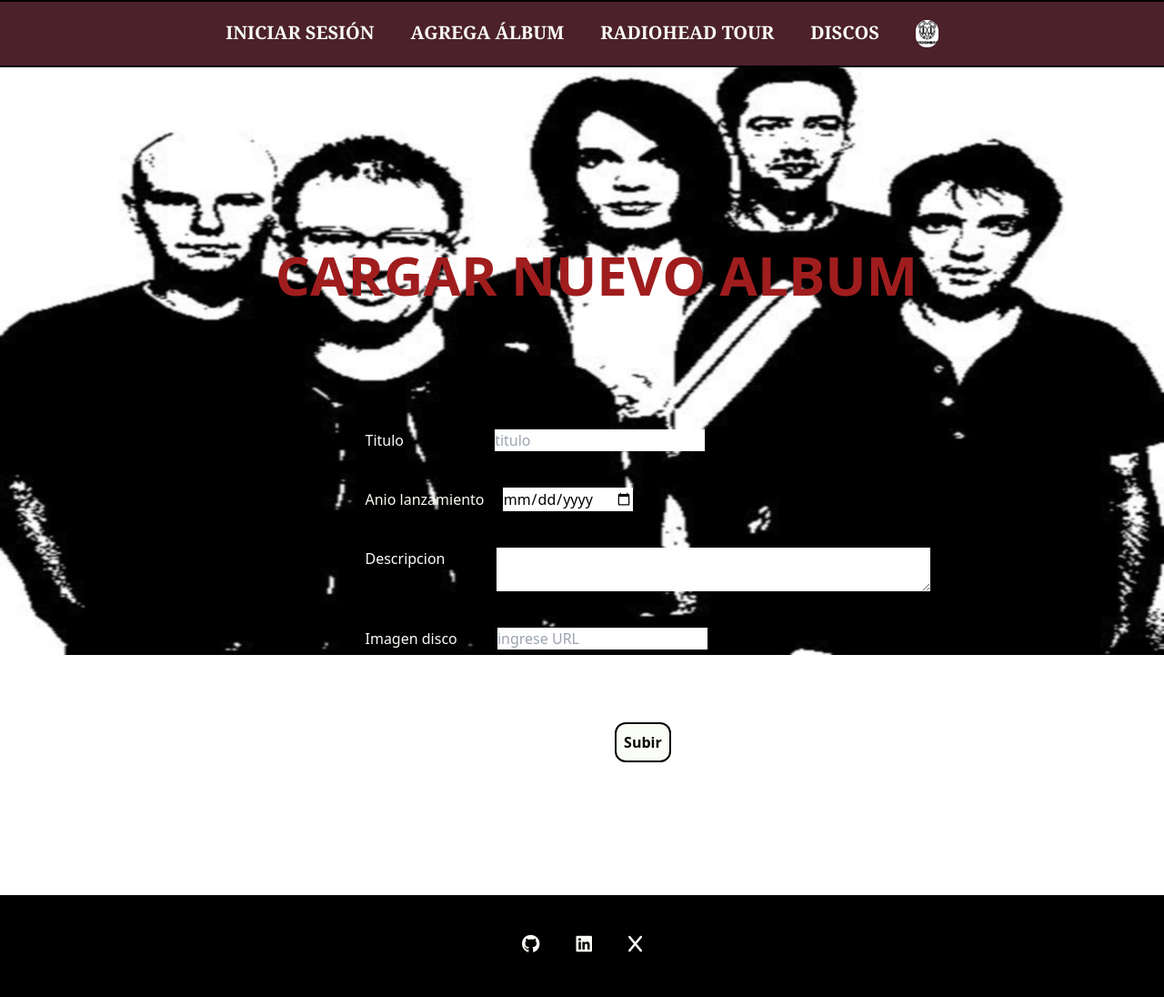
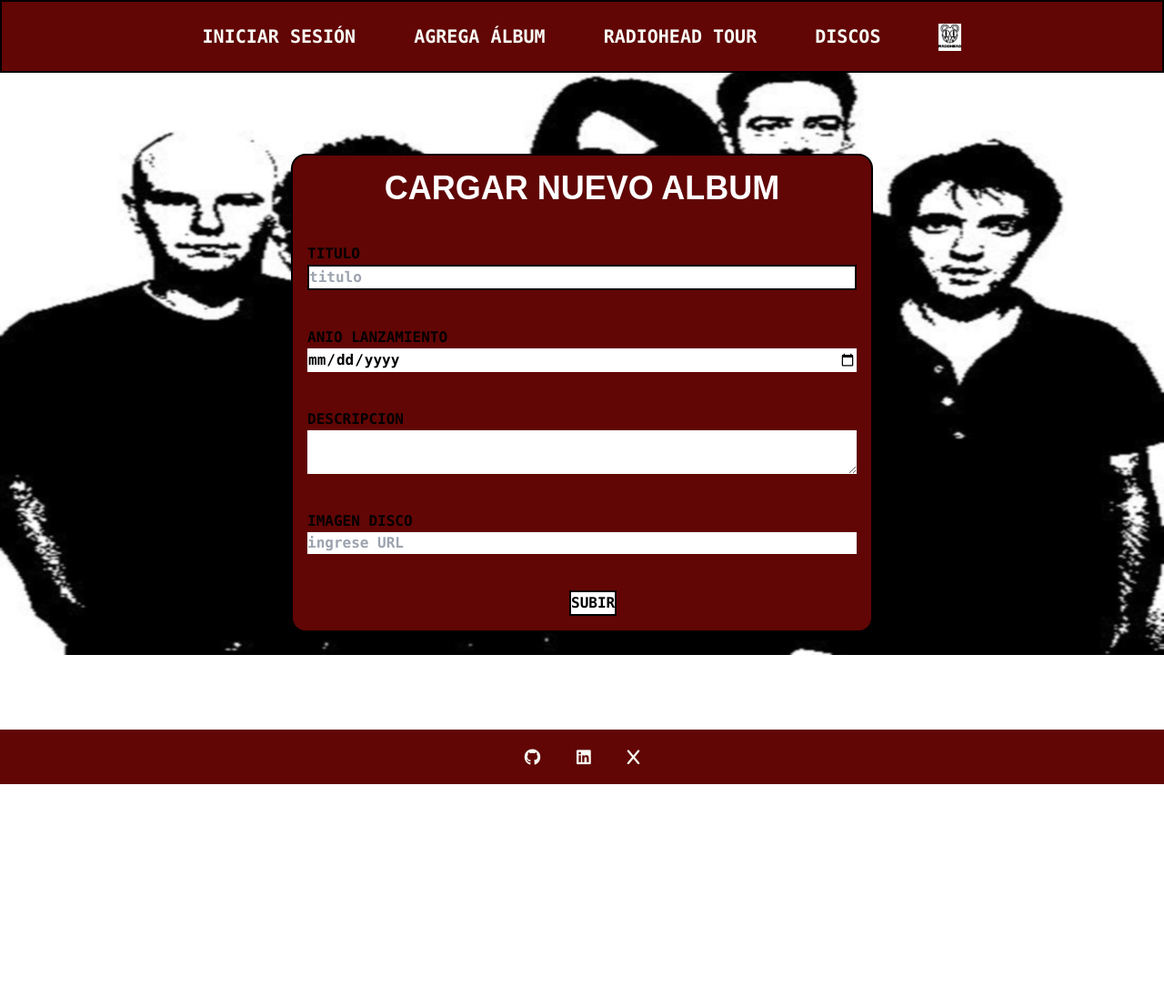
Before and after one commit to nicolasCaceresCragaris/plataformaDisco, a plain HTML site: page front/addAlbum/addAlbum.html in a window 1280 px wide. Shown: the whole page at 91% size. After the commit the page ends 862 px from the top, so only its background shows below. Drawn offline with nearby package versions, Linux system fonts and the light colour scheme; a web font is replaced by a local one.

Commit message:
Add album modificado

```diff
--- a/front/addAlbum/addAlbum.html
+++ b/front/addAlbum/addAlbum.html
@@ -2,9 +2,13 @@
 <html lang="en">
 <head>
     <link rel="stylesheet" type="text/css" href="../styles.css">
+    <link rel ="icon" type="image/x-icon" href="../src/favicon.png">
+
+
     <script src="https://cdn.tailwindcss.com"></script>
     <meta charset="UTF-8">
     <meta name="viewport" content="width=device-width, initial-scale=1.0">
+
     <script src="https://kit.fontawesome.com/836edb2b34.js" crossorigin="anonymous"></script>
     <script src="https://cdn.jsdelivr.net/npm/sweetalert"></script>
 
@@ -12,72 +16,74 @@
     <link rel="preconnect" href="https://fonts.googleapis.com">
     <link rel="preconnect" href="https://fonts.gstatic.com" crossorigin>
     <link href="https://fonts.googleaps.com/css2?family=Rubik+Scribble&display=swap" rel="stylesheet">
-
     <link href="https://fonts.googleapis.com/css2?family=Noto+Serif:ital,wght@0,100..900;1,100..900&family=Rubik+Scribble&display=swap" rel="stylesheet">
-
+    <link href="https://fonts.googleapis.com/css2?family=Poetsen+One&display=swap" rel="stylesheet">
     <title>Subir album</title>
 </head>
 <body>
 
 
 
-    <div class=" fixed flex flex-row justify-center gap-10 py-5 bg-[#4C212A]
-        text-[#FAFDF6] text-xl font-bold
-        uppercase border-y-2 border-solid border-black w-full">
+    <div class="fixed flex border-solid border-black border-2 h-28 sm:h-20 md:h-20 lg:h-20 w-full top-0
+        justify-center  md:text-xl
+        bg-[#610605] text-[#FAFDF6] z-40">
 
-        <ul class="flex flex-none gap-10">
-
-           <a href="../login/login.html" class="hover:text-2xl hover:text-[#DFDFDF]"><li>Iniciar sesión</li></a>
-           <a href="addAlbum.html"  class="hover:text-2xl hover:text-[#DFDFDF]"><li>Agrega álbum</li></a>
-           <a href="../tour/tour.html"  class="hover:text-2xl hover:text-[#DFDFDF]"><li>Radiohead Tour</li></a>
-           <a href="../discos/discos.html"  class="hover:text-2xl hover:text-[#DFDFDF]"><li>Discos</li></a>
+        <ul class="grid grid-rows-2 grid-flow-col font-mono uppercase text-xl font-bold gap-8 pb-8 md:flex md:flex-row md:mt-6 md:space-x-8 md:text-xl">
+            <a href="../login/login.html"class="hover:text-2xl"><li>Iniciar sesión</li></a>
+            <a href="addAlbum.html"  class="hover:text-2xl "><li>Agrega álbum</li></a>
+            <a href="../tour/tour.html" class="hover:text-2xl"><li>Radiohead Tour</li></a>
+            <a href="../discos/discos.html" class="hover:text-2xl"><li>Discos</li></a>
+            <a href="../index.html"><li><img src="../src/favicon.png" width="25px" height="25px" class=""></li></a>
         </ul>
-
-        <a href="../index.html"><img src="../src/favicon.png" width="25px" height="25px" class="rounded-xl"></a>
 
     </div>
 
 
 
 
-            <div class="flex justify-center caja w-full h-max max-w-full max-h-full p-40">
-
-                <div class=" grid grid-cols-1 max-w-full max-h-full  w-1/4 h-96 mt-60 p-4 place-items-center text-[#FAFDF6] ">
-
-                    <form class="grid  m-2 p-2 gap-y-10  space-x-28 ml-10" action="">
-
-                        <h1 class="text-center text-[#A01D1E] font-bold text-6xl uppercase mb-20 -mt-40">Cargar nuevo album</h1>
+    <div class="caja h-screen w-full flex flex-col justify-center items-center ">
 
 
-                        <label for="titulo" class="capitalize">titulo
-                            <input class="ml-24 text-black"type="text" placeholder="titulo" name="titulo">
-                        </label>
-                        <label for="anio" >Anio lanzamiento
-                            <input class="ml-4 text-black" type="date"  name="anio" >
+
+        <form class="flex flex-col space-y-10 bg-[#610605] w-1/2 h-100 border-2 border-solid border-black rounded-2xl mt-16 p-4 font-mono font font-bold uppercase" action="">
+
+            <h1 class="poetsen-one-regular text-[#FFFFFF] text-center font-bold text-4xl">Cargar nuevo album</h1>
+
+
+            <label for="titulo" class="flex flex-col" >titulo
+                <input class="border-2 border-solid border-black"type="text" placeholder="titulo" name="titulo">
             </label>
 
-                        <label for="descripcion" class="flex"> Descripcion
-                            <textarea class="ml-14 text-black" cols="50" rows="2" name="description"></textarea>
+            <label for="anio" class="flex flex-col" >Anio lanzamiento
+                <input class="" type="date"  name="anio" >
             </label>
 
-                        <label for="imagen">Imagen disco
-                            <input class="ml-10 text-black" type="text" placeholder="ingrese URL" name="imagen">
+            <label for="descripcion" class="flex flex-col"> Descripcion
+                <textarea class="" cols="20" rows="2" name="description"></textarea>
             </label>
 
-                        <div class="flex justify-center max-w-full w-5/6 ml-4 ">
-                            <label class="text-center text-black mt-10 bg-[#FAFDF6] rounded-xl font-bold p-2 border-solid border-black border-2 hover:bg-[#01161E] hover:text-[#FAFDF6] hover:text-lg">
-                               <input type="submit" value="Subir">
-                        </div>
+            <label for="imagen" class="flex flex-col">Imagen disco
+                <input class="" type="text" placeholder="ingrese URL" name="imagen">
+            </label>
+
+
+            <label >
+                 <input class="border-2 border-black border-solid bg-[#FFFFFF] mx-72 uppercase hover:animate-bounce" type="submit" value="Subir">
+            </label>
+
         </form>
 
-                </div>
+
+
+
     </div>
 
-            <div class="flex flex-row font-[#FAFDF6] text-xl bg-black w-full max-h-40 h-max  md:w-full md:h-28 sm:w-full sm:h-28  text-[#FAFDF6] justify-center mt-10 pt-10 gap-10">
-                <p><i class="fa-brands fa-github"></i></p>
-                <p><i class="fa-brands fa-linkedin"></i></p>
-                <p><i class="fa-solid fa-x"></i></p>
-
+    <div class="border-t-white border-t-2 border-solid text-[#FAFDF6] w-full bg-[#610605]">
+        <ul class="flex justify-center gap-10 p-4 text-lg">
+            <a href="https://github.com/nicolasCaceresCragaris" target="_blank"></1> <li><i class="fa-brands fa-github"></i></li></a>
+            <a href="https://www.linkedin.com/in/nicolascacerescragaris/" target="_blank"><li><i class="fa-brands fa-linkedin"></i></li></a>
+            <a href="https://x.com/?lang=es" target="_blank"><li><i class="fa-solid fa-x"></i></li></a>
+        </ul>
     </div>
 
     <script src="../validation.js"> </script>
```
Also changed, not shown: front/index.html (+1 -1 lines), front/login/login.html (+5 -5 lines). Lines whose indentation alone changed are shown as unchanged.
